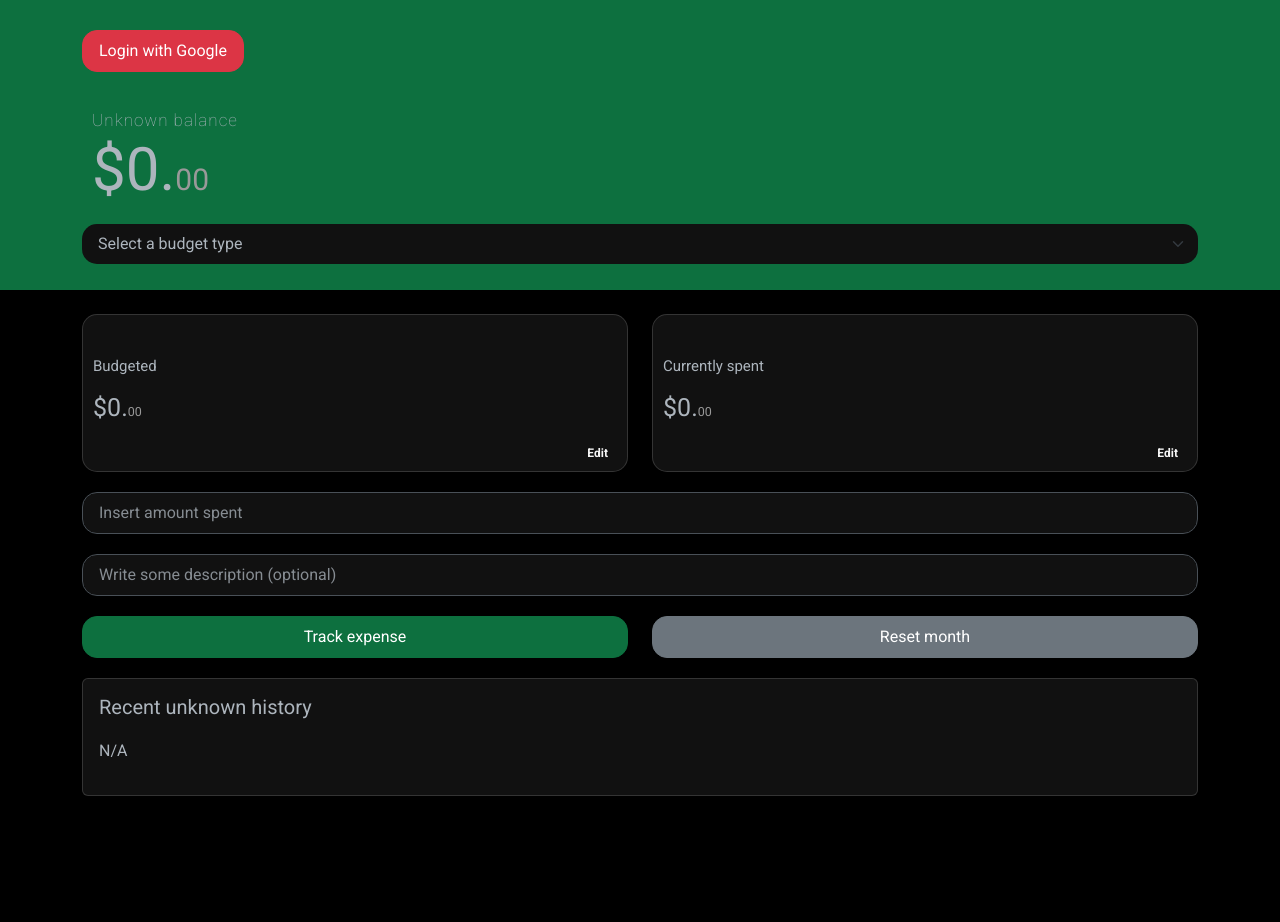
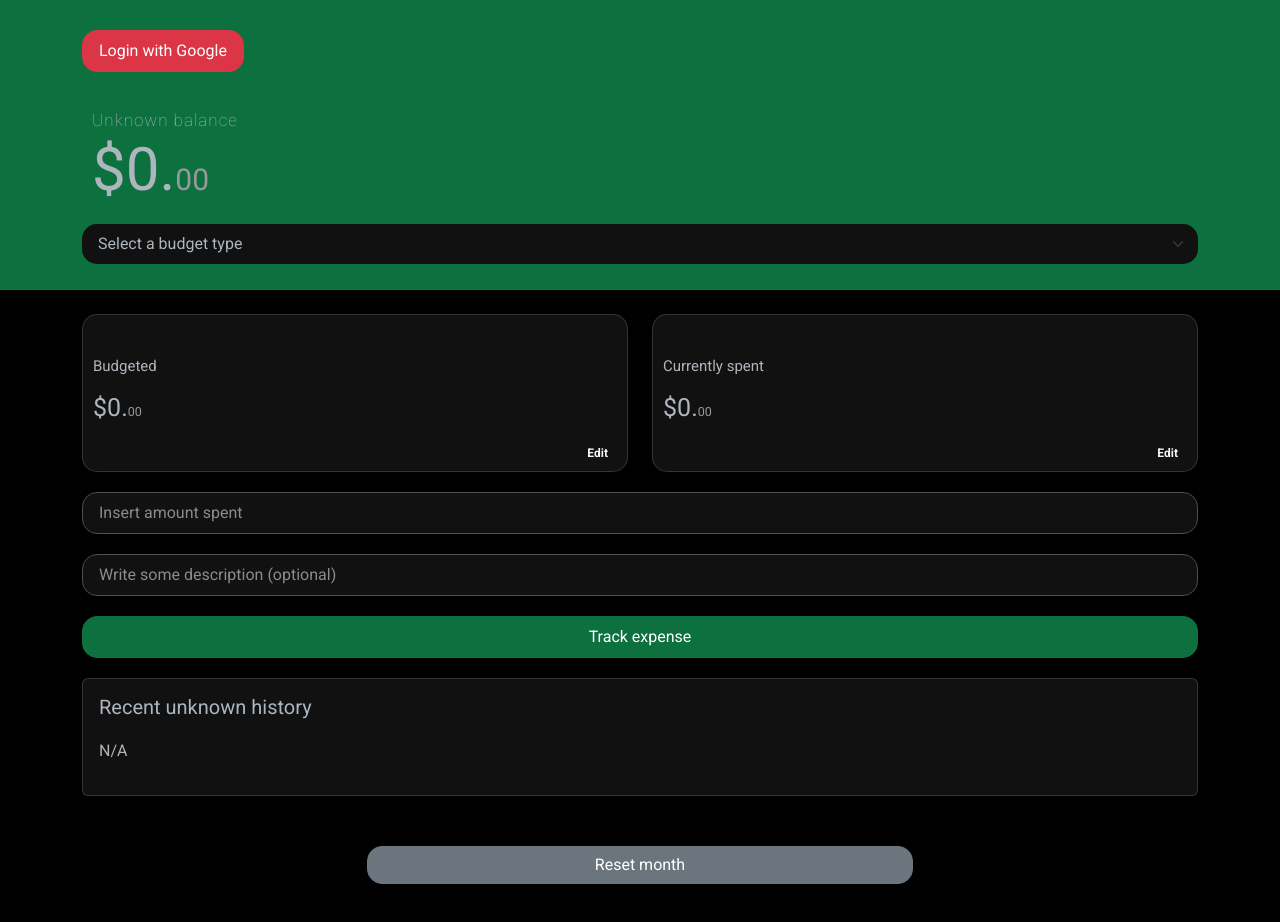
Before and after one commit to saadixl/Budgetics, a React (Create React App) app: page / in a window 1280 px wide. Shown: the top 922 px of the page. Before the commit the page ends 826 px from the top, so only its background shows below. Built offline with nearby package versions, Linux system fonts and the light colour scheme.

Commit message:
Move reset button below

```diff
--- a/src/App.js
+++ b/src/App.js
@@ -146,7 +146,7 @@ function App() {
             onChange={handleDescriptionChange}
           />
         </Col>
-        <Col xs={6}>
+        <Col xs={12}>
           <div className="d-grid gap-2">
             <Button
               className="action-button money-green"
@@ -158,18 +158,6 @@ function App() {
             </Button>
           </div>
         </Col>
-        <Col xs={6}>
-          <div className="d-grid gap-2">
-            <Button
-              className="action-button"
-              variant="secondary"
-              size="lg"
-              onClick={handleResetMonth}
-            >
-              Reset month
-            </Button>
-          </div>
-        </Col>
         <Col xs={12}>
           <History
             data={history}
@@ -178,6 +166,17 @@ function App() {
             ).toLowerCase()} history`}
           />
         </Col>
+        <Col xs={{ span: 6, offset: 3 }}>
+          <div className="d-grid gap-2">
+            <Button
+              className="action-button reset"
+              variant="secondary"
+              onClick={handleResetMonth}
+            >
+              Reset month
+            </Button>
+          </div>
+        </Col>
       </Row>
     </Container>
   );
--- a/src/index.css
+++ b/src/index.css
@@ -142,6 +142,10 @@ body {
   margin-bottom: 36px;
 }
 
+.action-button.reset {
+  margin-top: 50px;
+}
+
 .amount-after-decimal-point {
   font-size: 50%;
   color: #999;
@@ -168,6 +172,6 @@ body {
 
 .history-datetime {
   margin-bottom: 0;
-  font-size: 11px;
+  font-size: 12px;
   color: #777;
 }
```
